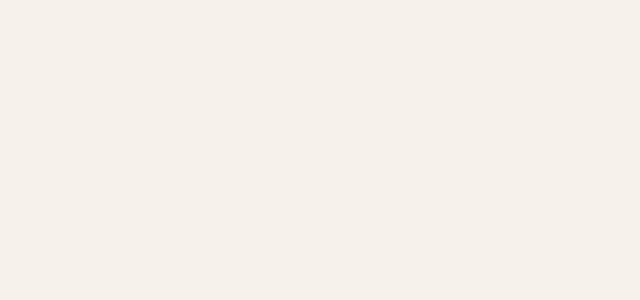
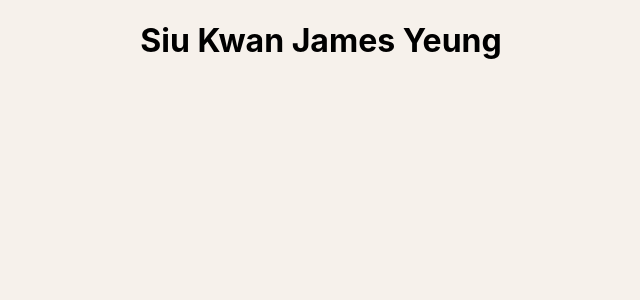
Before and after one commit to OneInfiniteLoops/Portfolio, a React (Create React App) app: page / in a window 1280 px wide. Shown: the top 300 px of the page, without its empty margins (319-959 px from the left). Built offline with nearby package versions, Linux system fonts and the light colour scheme.

Commit message:
imports and renders Header component at app level

```diff
--- a/src/App.js
+++ b/src/App.js
@@ -1,5 +1,12 @@
 import "./App.css";
+import Header from "./components/Header";
 
-function App() {}
+function App() {
+  return (
+    <div className="App">
+      <Header />
+    </div>
+  );
+}
 
 export default App;
```
